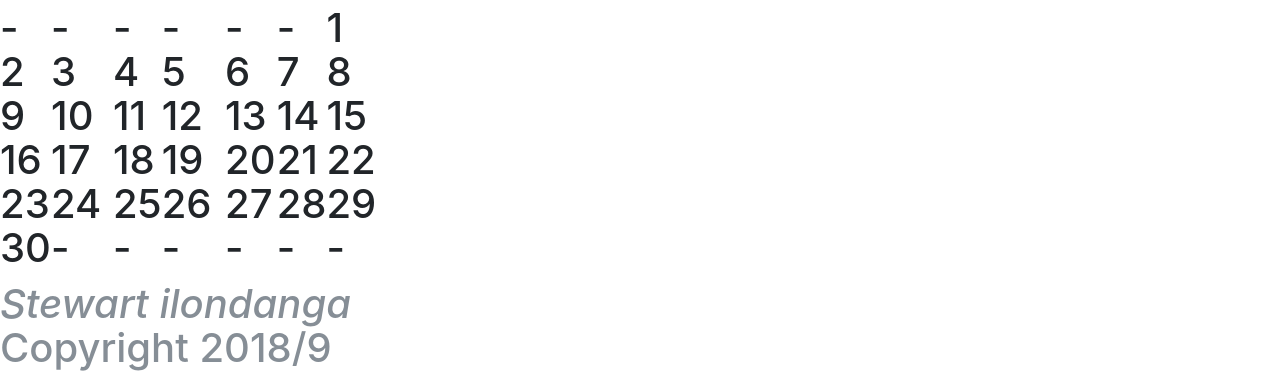
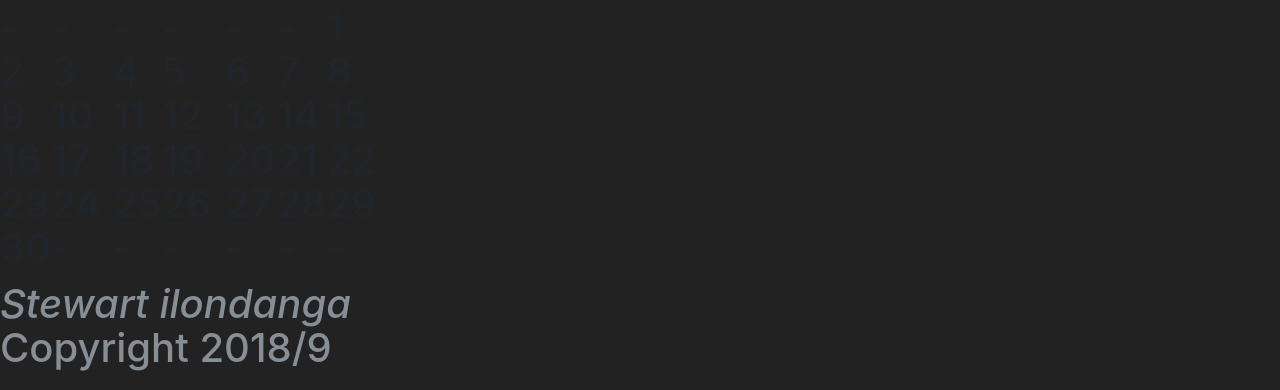
Before and after one commit to stewilondanga/twelvehour-switch, a plain HTML site: page index.html in a window 1280 px wide. Shown: the part 638-1028 px from the top of the page. Drawn offline with nearby package versions, Linux system fonts and the light colour scheme.

Commit message:
add css/styles.css

```diff
--- a/css/styles.css
+++ b/css/styles.css
@@ -2,6 +2,11 @@
   padding: 0;
   margin: 0;
   box-sizing: border-box;
+}
+
+body {
+  background: #222;
+  transition: background .5s ease 0s;
 }
 
 /*body {
@@ -28,10 +33,6 @@
 }
 
 
-body {
-  background: #222;
-  transition: background .5s ease 0s;
-}
 
 .toggle-container {
   position: absolute;
```
